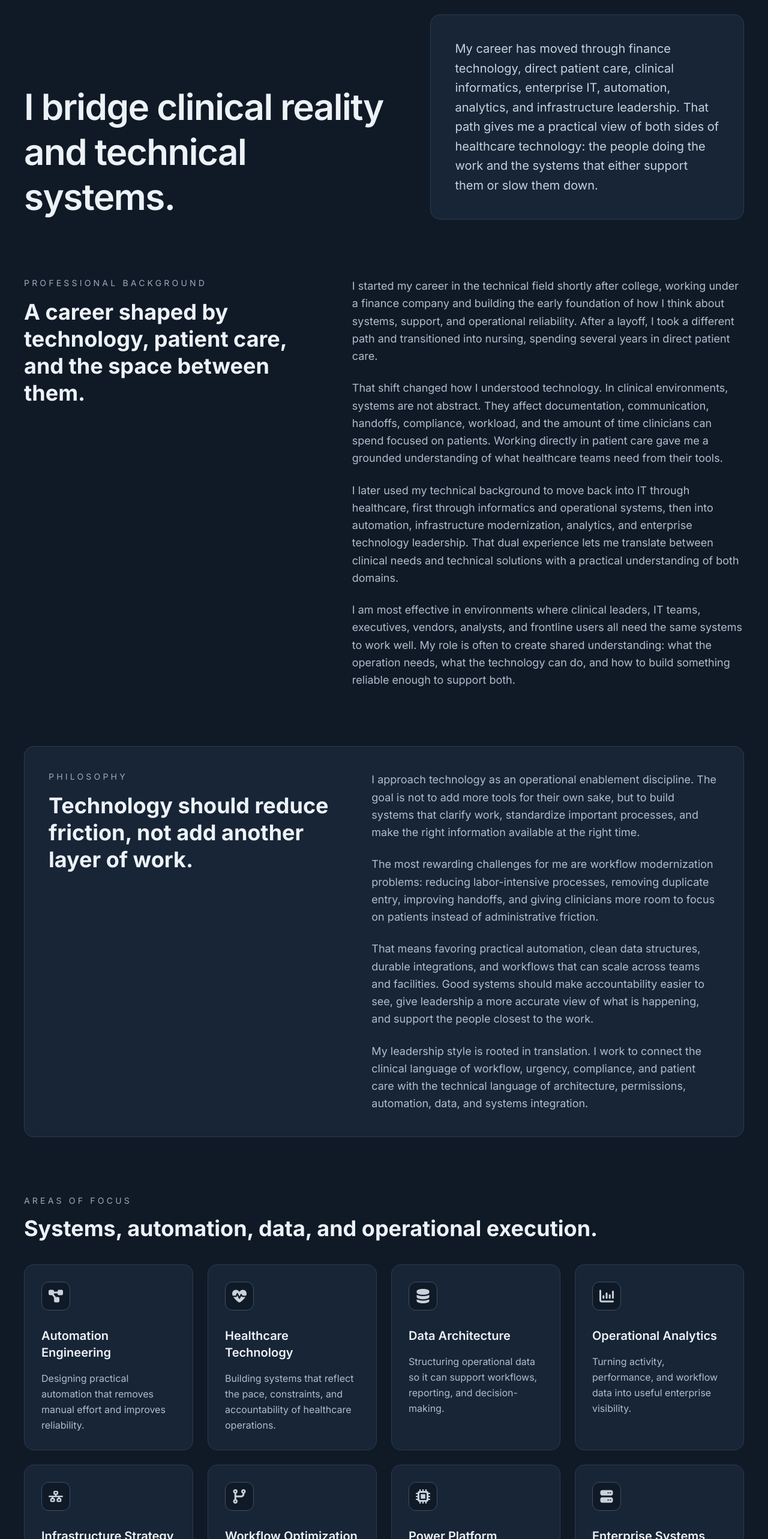
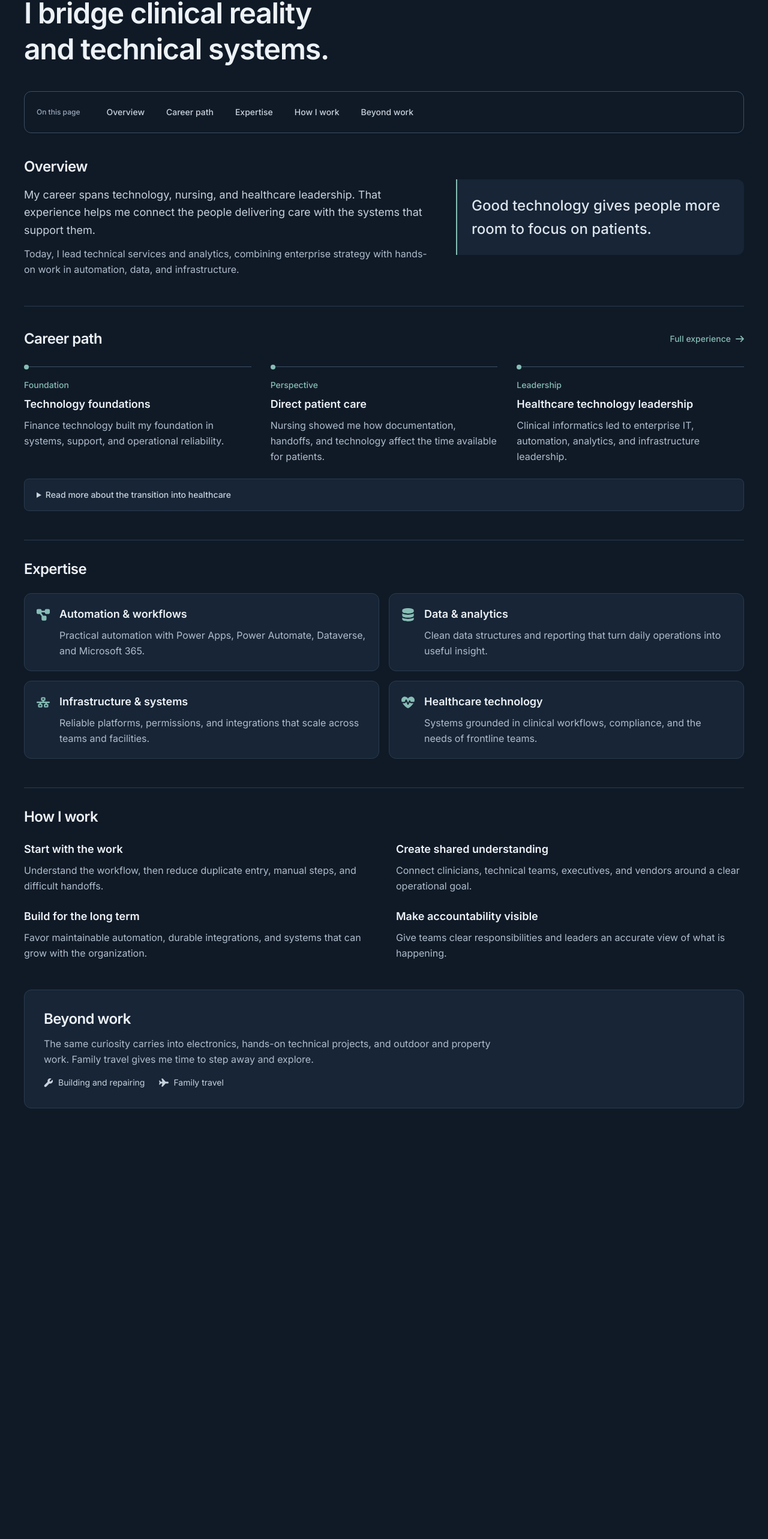
Before and after one commit to TrevisCleary/trevis-portfolio, a React (Vite) app: page /about in a window 1280 px wide. Shown: the part 151-2717 px from the top of the page at 60% size. After the commit the page ends 2063 px from the top, so only its background shows below. Built offline with nearby package versions, Linux system fonts and the light colour scheme; no server answers.

Commit message:
Restructure About into concise navigable sections

```diff
--- /dev/null
+++ b/src/components/SectionNavigation.jsx
@@ -0,0 +1,53 @@
+import { useEffect, useRef } from "react";
+
+export default function SectionNavigation({ sections, label }) {
+  const navigationRef = useRef(null);
+
+  useEffect(() => {
+    const navigation = navigationRef.current;
+    const page = navigation.closest("main");
+    const header = document.querySelector('nav[aria-label="Main navigation"]');
+    const updateOffsets = () => {
+      page.style.setProperty("--site-nav-height", `${header.getBoundingClientRect().height}px`);
+      page.style.setProperty("--section-nav-height", `${navigation.getBoundingClientRect().height}px`);
+    };
+    updateOffsets();
+    const observer = new ResizeObserver(updateOffsets);
+    observer.observe(header);
+    observer.observe(navigation);
+
+    // Resolve direct section links after the page and its navigation mount.
+    const sectionId = window.location.hash.slice(1);
+    const frame = requestAnimationFrame(() => {
+      if (sections.some(([id]) => id === sectionId)) {
+        document.getElementById(sectionId)?.scrollIntoView({ behavior: "instant" });
+      }
+    });
+
+    return () => {
+      observer.disconnect();
+      cancelAnimationFrame(frame);
+    };
+  }, [sections]);
+
+  return (
+    <nav
+      ref={navigationRef}
+      aria-label={label}
+      className="sticky top-[var(--site-nav-height,5.25rem)] z-30 mt-10 flex flex-col gap-2 rounded-xl border border-slate-700 bg-slate-950 p-3 shadow-sm lg:flex-row lg:items-center lg:gap-5"
+    >
+      <p className="px-2 text-xs font-medium text-slate-500">On this page</p>
+      <div className="grid grid-cols-3 gap-1 sm:flex sm:flex-wrap">
+        {sections.map(([id, label]) => (
+          <a
+            key={id}
+            href={`#${id}`}
+            className="inline-flex min-h-11 items-center justify-center rounded-md px-2 text-sm font-medium text-slate-300 transition-colors hover:bg-slate-900 hover:text-accent sm:px-4"
+          >
+            {label}
+          </a>
+        ))}
+      </div>
+    </nav>
+  );
+}
--- a/src/index.css
+++ b/src/index.css
@@ -42,8 +42,8 @@ body {
   outline-offset: 5px;
 }
 
-.resume-page section[id] {
-  scroll-margin-top: calc(var(--resume-nav-height, 9rem) + 1rem);
+.section-page section[id] {
+  scroll-margin-top: calc(var(--section-nav-height, 9rem) + 1rem);
 }
 
 @media (prefers-reduced-motion: reduce) {
--- a/src/pages/About.jsx
+++ b/src/pages/About.jsx
@@ -1,295 +1,172 @@
+import { Helmet } from "react-helmet-async";
+import { Link } from "react-router-dom";
 import Icon from "../components/Icon";
-import { motion } from "framer-motion";
-import { Helmet } from "react-helmet-async";
+import SectionNavigation from "../components/SectionNavigation";
+
+const sections = [
+  ["overview", "Overview"],
+  ["career-path", "Career path"],
+  ["expertise", "Expertise"],
+  ["how-i-work", "How I work"],
+  ["beyond-work", "Beyond work"],
+];
+
+const career = [
+  {
+    title: "Technology foundations",
+    description: "Finance technology built my foundation in systems, support, and operational reliability.",
+  },
+  {
+    title: "Direct patient care",
+    description: "Nursing showed me how documentation, handoffs, and technology affect the time available for patients.",
+  },
+  {
+    title: "Healthcare technology leadership",
+    description: "Clinical informatics led to enterprise IT, automation, analytics, and infrastructure leadership.",
+  },
+];
+
+const expertise = [
+  {
+    icon: "workflow",
+    title: "Automation & workflows",
+    description: "Practical automation with Power Apps, Power Automate, Dataverse, and Microsoft 365.",
+  },
+  {
+    icon: "database",
+    title: "Data & analytics",
+    description: "Clean data structures and reporting that turn daily operations into useful insight.",
+  },
+  {
+    icon: "network",
+    title: "Infrastructure & systems",
+    description: "Reliable platforms, permissions, and integrations that scale across teams and facilities.",
+  },
+  {
+    icon: "healthcare",
+    title: "Healthcare technology",
+    description: "Systems grounded in clinical workflows, compliance, and the needs of frontline teams.",
+  },
+];
+
+const principles = [
+  ["Start with the work", "Understand the workflow, then reduce duplicate entry, manual steps, and difficult handoffs."],
+  ["Create shared understanding", "Connect clinicians, technical teams, executives, and vendors around a clear operational goal."],
+  ["Build for the long term", "Favor maintainable automation, durable integrations, and systems that can grow with the organization."],
+  ["Make accountability visible", "Give teams clear responsibilities and leaders an accurate view of what is happening."],
+];
 
 function About() {
-  const focusAreas = [
-    {
-      icon: <Icon name="workflow" size={24} />,
-      title: "Automation Engineering",
-      description:
-        "Designing practical automation that removes manual effort and improves reliability."
-    },
-    {
-      icon: <Icon name="healthcare" size={24} />,
-      title: "Healthcare Technology",
-      description:
-        "Building systems that reflect the pace, constraints, and accountability of healthcare operations."
-    },
-    {
-      icon: <Icon name="database" size={24} />,
-      title: "Data Architecture",
-      description:
-        "Structuring operational data so it can support workflows, reporting, and decision-making."
-    },
-    {
-      icon: <Icon name="analytics" size={24} />,
-      title: "Operational Analytics",
-      description:
-        "Turning activity, performance, and workflow data into useful enterprise visibility."
-    },
-    {
-      icon: <Icon name="network" size={24} />,
-      title: "Infrastructure Strategy",
-      description:
-        "Modernizing infrastructure with an emphasis on stability, scalability, and supportability."
-    },
-    {
-      icon: <Icon name="branch" size={24} />,
-      title: "Workflow Optimization",
-      description:
-        "Improving the handoffs, triggers, and process paths that shape daily operations."
-    },
-    {
-      icon: <Icon name="platform" size={24} />,
-      title: "Power Platform",
-      description:
-        "Using Power Apps, Power Automate, Dataverse, and Microsoft 365 to deliver usable systems quickly."
-    },
-    {
-      icon: <Icon name="server" size={24} />,
-      title: "Enterprise Systems",
-      description:
-        "Connecting platforms, permissions, reporting, and operational requirements into durable systems."
-    }
-  ];
-
-  const interests = [
-    "Electronics",
-    "Technical projects",
-    "Outdoor and property work",
-    "Family travel"
-  ];
-
-  const sectionAnimation = {
-    initial: { opacity: 0, y: 24 },
-    whileInView: { opacity: 1, y: 0 },
-    transition: { duration: 0.45 },
-    viewport: { once: true, margin: "-80px" }
-  };
-
   return (
-    <main className="max-w-7xl mx-auto px-6 md:px-10 py-20 md:py-24">
+    <main className="section-page max-w-7xl mx-auto px-6 md:px-10 py-14 md:py-16">
       <Helmet>
         <title>About | Trevis Cleary</title>
         <meta
           name="description"
-          content="About Trevis Cleary, a technical executive focused on healthcare technology, automation, analytics, infrastructure modernization, and enterprise systems leadership."
+          content="Trevis Cleary connects clinical experience and technical leadership through healthcare systems, automation, analytics, and infrastructure."
         />
       </Helmet>
 
-      <motion.section
-        initial={{ opacity: 0, y: 30 }}
-        animate={{ opacity: 1, y: 0 }}
-        transition={{ duration: 0.6 }}
-        className="grid lg:grid-cols-[1.08fr_0.92fr] gap-10 lg:gap-16 items-end"
-      >
+      <header>
+        <h1 className="max-w-4xl text-4xl sm:text-5xl font-semibold tracking-tight leading-tight text-balance">
+          I bridge clinical reality and technical systems.
+        </h1>
+      </header>
+
+      <SectionNavigation sections={sections} label="About sections" />
+
+      <section id="overview" tabIndex={-1} aria-labelledby="overview-heading" className="mt-10 grid lg:grid-cols-[1.4fr_1fr] gap-6 lg:gap-12 items-center">
         <div>
-          <h1 className="text-4xl sm:text-5xl md:text-6xl font-semibold tracking-tight leading-tight max-w-5xl">
-            I bridge clinical reality and technical systems.
-          </h1>
-        </div>
-
-        <div className="bg-slate-900 border border-slate-800 rounded-3xl p-8 md:p-10">
-          <p className="text-slate-300 text-lg md:text-xl leading-relaxed">
-            My career has moved through finance technology, direct patient care,
-            clinical informatics, enterprise IT, automation, analytics, and
-            infrastructure leadership. That path gives me a practical view of
-            both sides of healthcare technology: the people doing the work and
-            the systems that either support them or slow them down.
+          <h2 id="overview-heading" className="text-2xl font-semibold tracking-tight">Overview</h2>
+          <p className="mt-4 text-lg leading-relaxed text-slate-300">
+            My career spans technology, nursing, and healthcare leadership. That
+            experience helps me connect the people delivering care with the
+            systems that support them.
+          </p>
+          <p className="mt-3 leading-relaxed text-slate-400">
+            Today, I lead technical services and analytics, combining enterprise
+            strategy with hands-on work in automation, data, and infrastructure.
           </p>
         </div>
-      </motion.section>
+        <blockquote className="border-l-2 border-accent bg-slate-900 rounded-r-xl p-6 text-xl sm:text-2xl font-medium leading-relaxed text-slate-200">
+          Good technology gives people more room to focus on patients.
+        </blockquote>
+      </section>
 
-      <motion.section {...sectionAnimation} className="mt-20 md:mt-24">
-        <div className="grid lg:grid-cols-[0.85fr_1.15fr] gap-10 lg:gap-16">
-          <div>
-            <p className="uppercase tracking-[0.3em] text-slate-500 text-sm mb-4">
-              Professional Background
+      <section id="career-path" tabIndex={-1} aria-labelledby="career-heading" className="mt-12 border-t border-slate-800 pt-8">
+        <div className="flex flex-wrap items-center justify-between gap-3 mb-6">
+          <h2 id="career-heading" className="text-2xl font-semibold tracking-tight">Career path</h2>
+          <Link to="/resume#experience" className="inline-flex min-h-11 items-center gap-2 text-sm font-medium text-accent hover:text-accent-hover">
+            Full experience <Icon name="arrowRight" size={14} />
+          </Link>
+        </div>
+        <ol className="grid md:grid-cols-3 gap-6 md:gap-8">
+          {career.map((step, index) => (
+            <li key={step.title} className="relative border-l border-slate-700 pl-5 md:border-l-0 md:border-t md:pl-0 md:pt-5">
+              <span aria-hidden="true" className="absolute -left-1 top-1.5 h-2 w-2 rounded-full bg-accent md:left-0 md:-top-1" />
+              <p className="text-sm font-medium text-accent mb-2">{["Foundation", "Perspective", "Leadership"][index]}</p>
+              <h3 className="text-lg font-semibold">{step.title}</h3>
+              <p className="mt-2 leading-relaxed text-slate-400">{step.description}</p>
+            </li>
+          ))}
+        </ol>
+        <details className="mt-6 rounded-lg border border-slate-800 bg-slate-900">
+          <summary className="cursor-pointer px-5 py-4 text-sm font-medium text-slate-300 hover:text-accent">Read more about the transition into healthcare</summary>
+          <div className="px-5 pb-5 max-w-4xl space-y-3 text-slate-400 leading-relaxed">
+            <p>
+              After starting in finance technology, a layoff led me to nursing
+              and several years in direct patient care. I saw how systems shape
+              documentation, communication, workload, and the time clinicians
+              have for patients.
             </p>
-
-            <h2 className="text-3xl md:text-4xl font-bold leading-tight">
-              A career shaped by technology, patient care, and the space between
-              them.
-            </h2>
-          </div>
-
-          <div className="space-y-6 text-slate-400 text-lg leading-relaxed">
             <p>
-              I started my career in the technical field shortly after college,
-              working under a finance company and building the early foundation
-              of how I think about systems, support, and operational reliability.
-              After a layoff, I took a different path and transitioned into
-              nursing, spending several years in direct patient care.
-            </p>
-
-            <p>
-              That shift changed how I understood technology. In clinical
-              environments, systems are not abstract. They affect documentation,
-              communication, handoffs, compliance, workload, and the amount of
-              time clinicians can spend focused on patients. Working directly in
-              patient care gave me a grounded understanding of what healthcare
-              teams need from their tools.
-            </p>
-
-            <p>
-              I later used my technical background to move back into IT through
-              healthcare, first through informatics and operational systems, then
-              into automation, infrastructure modernization, analytics, and
-              enterprise technology leadership. That dual experience lets me
-              translate between clinical needs and technical solutions with a
-              practical understanding of both domains.
-            </p>
-
-            <p>
-              I am most effective in environments where clinical leaders, IT
-              teams, executives, vendors, analysts, and frontline users all need
-              the same systems to work well. My role is often to create shared
-              understanding: what the operation needs, what the technology can
-              do, and how to build something reliable enough to support both.
+              I returned to technology through healthcare informatics and
+              operational systems. That experience still guides how I translate
+              clinical needs into technical decisions.
             </p>
           </div>
-        </div>
-      </motion.section>
+        </details>
+      </section>
 
-      <motion.section {...sectionAnimation} className="mt-20 md:mt-24">
-        <div className="bg-slate-900 border border-slate-800 rounded-3xl p-8 md:p-10">
-          <div className="grid lg:grid-cols-[0.9fr_1.1fr] gap-10 lg:gap-16">
-            <div>
-              <p className="uppercase tracking-[0.3em] text-slate-500 text-sm mb-4">
-                Philosophy
-              </p>
-
-              <h2 className="text-3xl md:text-4xl font-bold leading-tight">
-                Technology should reduce friction, not add another layer of
-                work.
-              </h2>
-            </div>
-
-            <div className="space-y-6 text-slate-400 text-lg leading-relaxed">
-              <p>
-                I approach technology as an operational enablement discipline.
-                The goal is not to add more tools for their own sake, but to
-                build systems that clarify work, standardize important
-                processes, and make the right information available at the right
-                time.
-              </p>
-
-              <p>
-                The most rewarding challenges for me are workflow modernization
-                problems: reducing labor-intensive processes, removing duplicate
-                entry, improving handoffs, and giving clinicians more room to
-                focus on patients instead of administrative friction.
-              </p>
-
-              <p>
-                That means favoring practical automation, clean data structures,
-                durable integrations, and workflows that can scale across teams
-                and facilities. Good systems should make accountability easier
-                to see, give leadership a more accurate view of what is
-                happening, and support the people closest to the work.
-              </p>
-
-              <p>
-                My leadership style is rooted in translation. I work to connect
-                the clinical language of workflow, urgency, compliance, and
-                patient care with the technical language of architecture,
-                permissions, automation, data, and systems integration.
-              </p>
-            </div>
-          </div>
-        </div>
-      </motion.section>
-
-      <motion.section {...sectionAnimation} className="mt-20 md:mt-24">
-        <div className="mb-10">
-          <p className="uppercase tracking-[0.3em] text-slate-500 text-sm mb-4">
-            Areas of Focus
-          </p>
-
-          <h2 className="text-3xl md:text-4xl font-bold">
-            Systems, automation, data, and operational execution.
-          </h2>
-        </div>
-
-        <div className="grid md:grid-cols-2 xl:grid-cols-4 gap-6">
-          {focusAreas.map((area, index) => (
-            <motion.article
-              key={area.title}
-              initial={{ opacity: 0, y: 22 }}
-              whileInView={{ opacity: 1, y: 0 }}
-              transition={{ duration: 0.45, delay: index * 0.04 }}
-              viewport={{ once: true, margin: "-80px" }}
-              whileHover={{ y: -5 }}
-              className="bg-slate-900 border border-slate-800 rounded-3xl p-7 hover:border-slate-600 transition"
-            >
-              <div className="h-12 w-12 rounded-2xl border border-slate-700 bg-slate-950 flex items-center justify-center text-slate-300 mb-7">
-                {area.icon}
+      <section id="expertise" tabIndex={-1} aria-labelledby="expertise-heading" className="mt-12 border-t border-slate-800 pt-8">
+        <h2 id="expertise-heading" className="text-2xl font-semibold tracking-tight mb-6">Expertise</h2>
+        <div className="grid md:grid-cols-2 gap-4">
+          {expertise.map((area) => (
+            <article key={area.title} className="flex items-start gap-4 rounded-xl border border-slate-800 bg-slate-900 p-5">
+              <span className="text-accent mt-1"><Icon name={area.icon} size={22} /></span>
+              <div>
+                <h3 className="text-lg font-semibold">{area.title}</h3>
+                <p className="mt-2 leading-relaxed text-slate-400">{area.description}</p>
               </div>
-
-              <h3 className="text-xl font-semibold">
-                {area.title}
-              </h3>
-
-              <p className="text-slate-400 leading-relaxed mt-4">
-                {area.description}
-              </p>
-            </motion.article>
+            </article>
           ))}
         </div>
-      </motion.section>
+      </section>
 
-      <motion.section {...sectionAnimation} className="mt-20 md:mt-24">
-        <div className="grid lg:grid-cols-[0.9fr_1.1fr] gap-8">
-          <div className="bg-slate-900 border border-slate-800 rounded-3xl p-8 md:p-10">
-            <p className="uppercase tracking-[0.3em] text-slate-500 text-sm mb-4">
-              Personal Interests
-            </p>
+      <section id="how-i-work" tabIndex={-1} aria-labelledby="approach-heading" className="mt-12 border-t border-slate-800 pt-8">
+        <h2 id="approach-heading" className="text-2xl font-semibold tracking-tight mb-6">How I work</h2>
+        <dl className="grid md:grid-cols-2 gap-x-10 gap-y-6">
+          {principles.map(([title, description]) => (
+            <div key={title}>
+              <dt className="text-lg font-semibold">{title}</dt>
+              <dd className="mt-2 text-slate-400 leading-relaxed">{description}</dd>
+            </div>
+          ))}
+        </dl>
+      </section>
 
-            <h2 className="text-3xl md:text-4xl font-bold leading-tight">
-              The same curiosity shows up outside of work.
-            </h2>
-
-            <p className="text-slate-400 text-lg leading-relaxed mt-6">
-              I enjoy hands-on technical work, building and repairing things,
-              and spending time in places where systems are physical as much as
-              digital.
-            </p>
-          </div>
-
-          <div className="grid sm:grid-cols-2 gap-4">
-            {interests.map((interest) => (
-              <div
-                key={interest}
-                className="bg-slate-900 border border-slate-800 rounded-2xl p-6 flex items-center gap-4"
-              >
-                <div className="h-10 w-10 rounded-xl border border-slate-700 bg-slate-950 flex items-center justify-center text-slate-300">
-                  {interest === "Family travel" ? (
-                    <Icon name="travel" size={20} />
-                  ) : (
-                    <Icon name="tools" size={20} />
-                  )}
-                </div>
-
-                <p className="text-slate-300 font-medium">
-                  {interest}
-                </p>
-              </div>
-            ))}
-          </div>
+      <section id="beyond-work" tabIndex={-1} aria-labelledby="personal-heading" className="mt-12 rounded-xl border border-slate-800 bg-slate-900 p-6 md:p-8">
+        <h2 id="personal-heading" className="text-2xl font-semibold tracking-tight">Beyond work</h2>
+        <p className="mt-3 max-w-3xl text-slate-400 leading-relaxed">
+          The same curiosity carries into electronics, hands-on technical
+          projects, and outdoor and property work. Family travel gives me time
+          to step away and explore.
+        </p>
+        <div className="mt-4 flex flex-wrap gap-x-6 gap-y-3 text-sm text-slate-300">
+          <span className="inline-flex items-center gap-2"><Icon name="tools" size={16} />Building and repairing</span>
+          <span className="inline-flex items-center gap-2"><Icon name="travel" size={16} />Family travel</span>
         </div>
-      </motion.section>
-
-      <motion.section {...sectionAnimation} className="mt-20 md:mt-24">
-        <div className="border-t border-slate-800 pt-12">
-          <p className="text-2xl md:text-3xl text-slate-300 leading-relaxed max-w-5xl">
-            I care about building systems that make healthcare operations easier
-            to understand, easier to manage, and more supportive of the people
-            delivering care. The best technology does not pull attention away
-            from patients; it clears a better path back to them.
-          </p>
-        </div>
-      </motion.section>
+      </section>
     </main>
   );
 }
--- a/src/pages/Resume.jsx
+++ b/src/pages/Resume.jsx
@@ -145,7 +145,7 @@ function Resume() {
   };
 
   return (
-    <main className="resume-page max-w-7xl mx-auto px-6 md:px-10 py-20 md:py-24">
+    <main className="section-page max-w-7xl mx-auto px-6 md:px-10 py-20 md:py-24">
       <Helmet>
         <title>Resume | Trevis Cleary</title>
       </Helmet>
```
Also changed, not shown: src/components/ResumeNavigation.jsx (+2 -50 lines).
